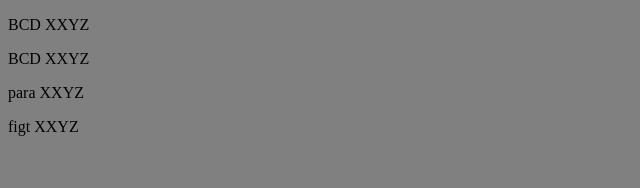
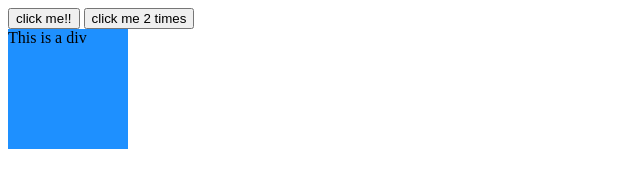
Before and after one commit to SATYAM31104/akshaysainireact, a plain HTML site: page index.html in a window 1280 px wide. Shown: the whole page, without its empty margins (0-640 px from the left). Drawn offline with Linux system fonts and the light colour scheme.

Commit message:
Add files via upload

```diff
--- a/index.html
+++ b/index.html
@@ -4,18 +4,13 @@
     <meta charset="UTF-8">
     <meta name="viewport" content="width=device-width, initial-scale=1.0">
     <title>Document</title>
+    <link rel="stylesheet" href="style.css">
 </head>
 <body>
+    <button id="btn1">click me!!</button>
+    <button ondblclick="console.log('2 times clicked')">click me 2 times</button>
+    <div onmouseover="console.log('u are inside the div box')">This is a div</div>
 
-    <!-- <p id="wrapper">Hello everyone</p> -->
-    <article id="wrapper2">
-        <p>  BCD <span>  XXYZ</span></p>
-        <p>  BCD <span>  XXYZ</span></p>
-        <p>  para <span>  XXYZ</span></p>
-        <p>  figt <span>  XXYZ</span></p>
-
-    </article>
-
- <script src="index.js"></script>
 </body>
+<script src="script.js"></script>
 </html>
--- /dev/null
+++ b/script.js
@@ -0,0 +1,23 @@
+let newbtn=document.querySelector("#btn1");
+
+// newbtn.onclick=()=>{
+// console.log("the button was pressed");
+// }
+newbtn.addEventListener("click", ()=>{
+    console.log("the button was pressed handler 1");
+})
+
+newbtn.addEventListener("click", ()=>{
+    console.log("the button was pressed handler 2");
+})
+
+const handler3 = ()=>{
+    console.log("the button was pressed handler 3");
+};
+newbtn.addEventListener("click",handler3);
+
+newbtn.addEventListener("click", ()=>{
+    console.log("the button was pressed handler 4");
+})
+
+newbtn.removeEventListener("click",handler3);
--- /dev/null
+++ b/style.css
@@ -0,0 +1,6 @@
+div{
+    background-color: dodgerblue;
+    height: 120px;
+    width: 120px;
+    border: 2px;
+}
```
